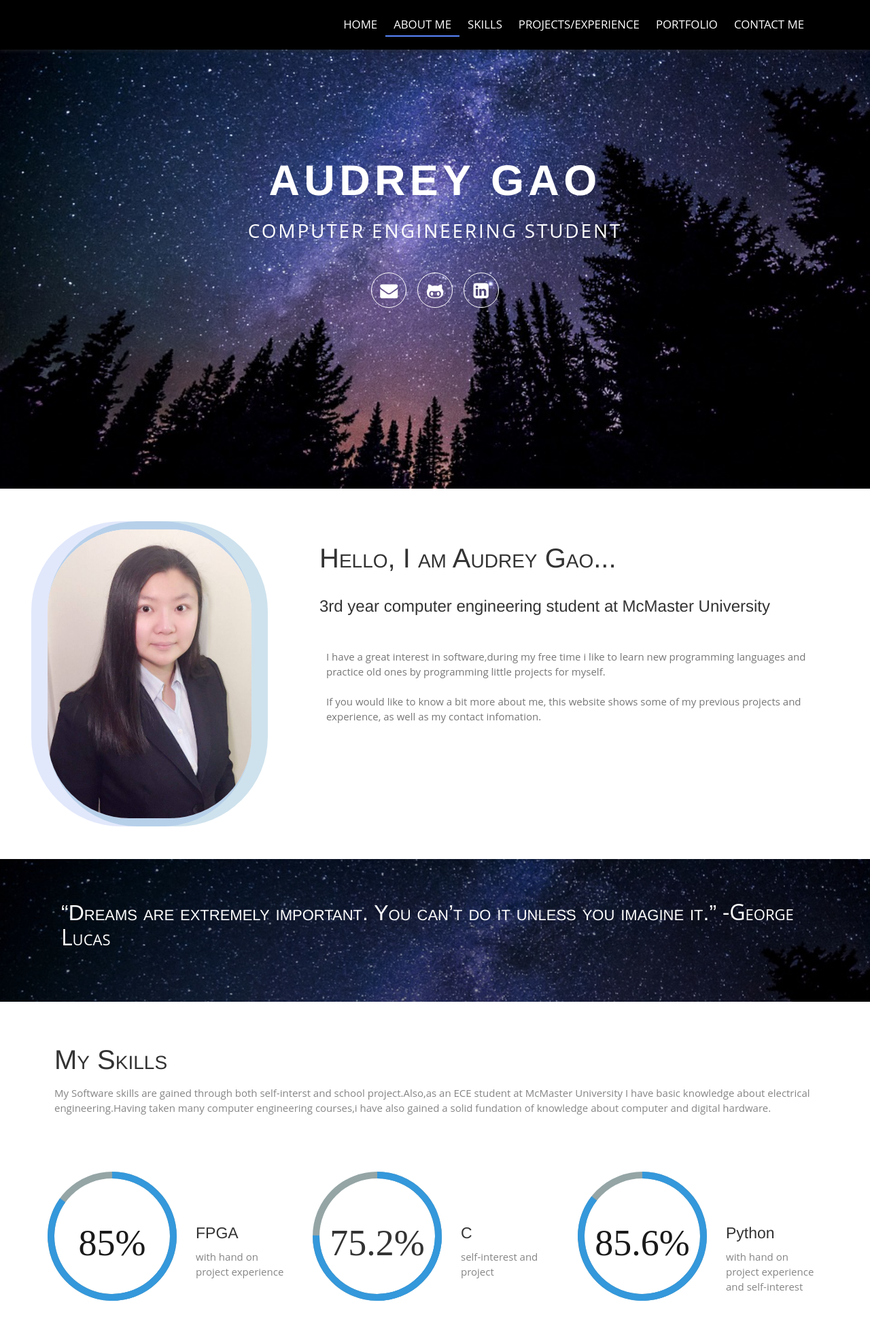
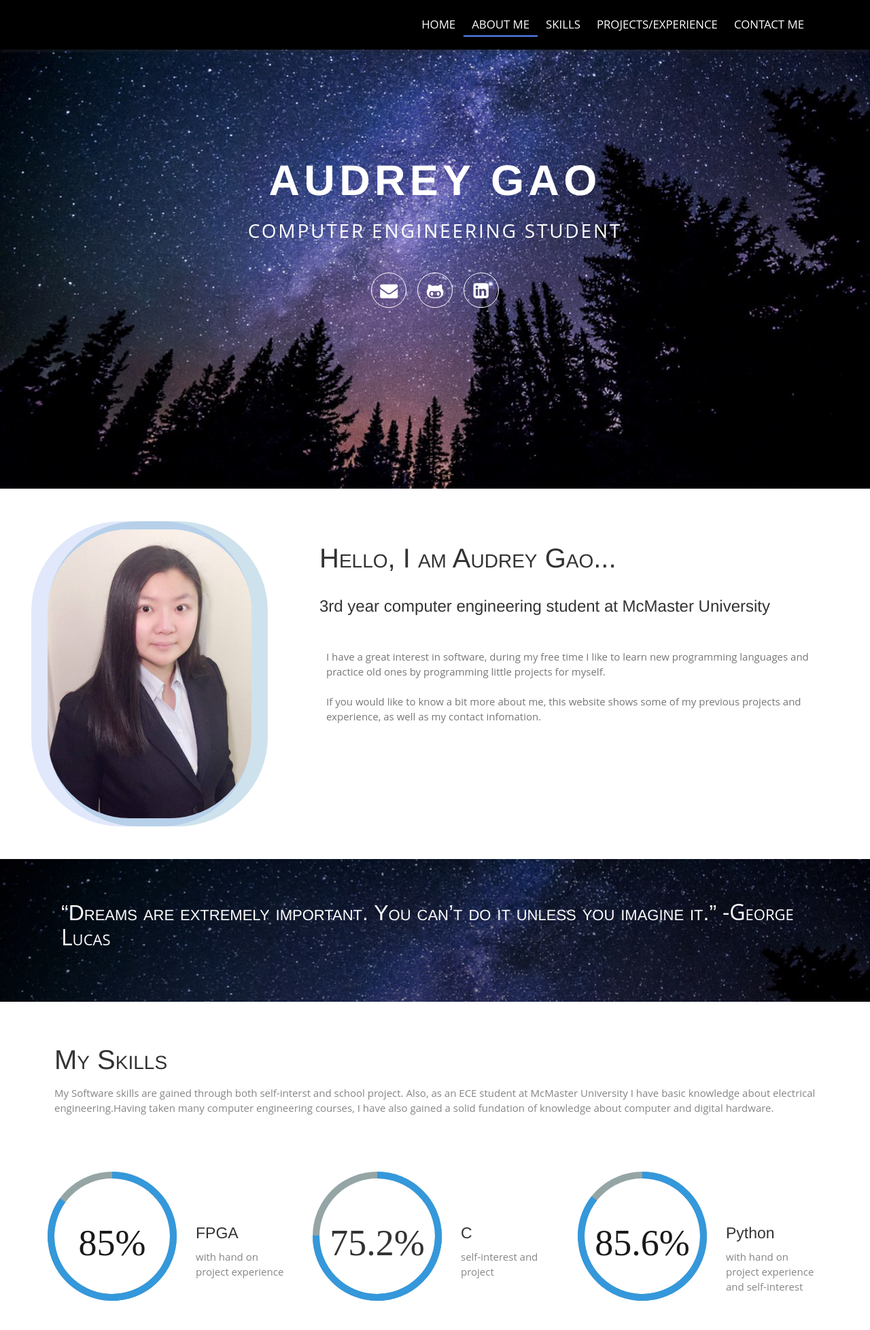
Before and after one commit to Audreugzg/Audreugzg.github.io, a plain HTML site: page index.html in a window 1280 px wide. Shown: the top 1957 px of the page at 68% size. Drawn offline with Linux system fonts and the light colour scheme.

Commit message:
Add files via upload

```diff
--- a/index.html
+++ b/index.html
@@ -43,7 +43,7 @@
           <li><a href="#aboutUs" class="scroll-link">About Me</a></li>
           <li><a href="#skills" class="scroll-link">Skills</a></li>
           <li><a href="#experience" class="scroll-link">Projects/Experience</a></li>
-          <li><a href="#portfolio" class="scroll-link">Portfolio</a></li>
+         <!-- <li><a href="#portfolio" class="scroll-link">Portfolio</a></li>-->
           <li><a href="#contactUs" class="scroll-link">Contact Me</a></li>
         </ul>
       </div>
@@ -83,7 +83,7 @@
           <h2>Hello, I am Audrey Gao...</h2>
           <h3> 3rd year computer engineering student at McMaster University</h3>
         </div>
-        <p>I have a great interest in software,during my free time i like to learn new programming languages and practice old ones by programming little projects for myself.<br/>
+        <p>I have a great interest in software, during my free time I like to learn new programming languages and practice old ones by programming little projects for myself.<br/>
           <br/>
           If you would like to know a bit more about me, this website shows some of my previous projects and experience, as well as my contact infomation.</p>
       </div>
@@ -109,7 +109,7 @@
     <div class="heading ">
       <!-- Heading -->
       <h2>My Skills</h2>
-      <p>My Software skills are gained through both self-interst and school project.Also,as an ECE student at McMaster University I have basic knowledge about electrical engineering.Having taken many computer engineering courses,i have also gained a solid fundation of knowledge about computer and digital hardware. </p>
+      <p>My Software skills are gained through both self-interst and school project. Also, as an ECE student at McMaster University I have basic knowledge about electrical engineering.Having taken many computer engineering courses, I have also gained a solid fundation of knowledge about computer and digital hardware. </p>
     </div>
     <div class="row skillContainer">
       <div class="col-md-4 skillBox">
@@ -201,7 +201,7 @@
 					<div class="desc">
 					<ul>
 						<li>Developed a great train for a CD-ROM drive head reader.</li>
-						<li>Utilized rapid prototyping technologies and accumulated 3D Modeling,AutoCAD,
+						<li>Utilized rapid prototyping technologies and accumulated 3D Modeling, AutoCAD,
 						Autodesk Inventor and MapleSim skills to the effectiveness of the project.</li>
 					</ul>
 
@@ -224,7 +224,7 @@
 			</div><!--//item-->
 			<div class="item col-xs-12 col-sm-4">
 				<div class="item-inner">
-					<h3 class="degree">FPGA- Image Decompressor Hardware Implementation </h3>
+					<h3 class="degree">FPGA-Image Decompressor Hardware Implementation </h3>
 
 					<div class="time">2016</div>
 					<div class="desc">
@@ -313,7 +313,7 @@
       <div class="heading">
         <!-- Heading -->
         <h2>Let's Keep In Touch!</h2>
-        <p>Thank you for visiting my profile. If you would like to get into contact with me,i can be reached by the information form below.</p>
+        <p>Thank you for visiting my profile. If you would like to get into contact with me, I can be reached by the information form below.</p>
       </div>
     </div>
 
```
